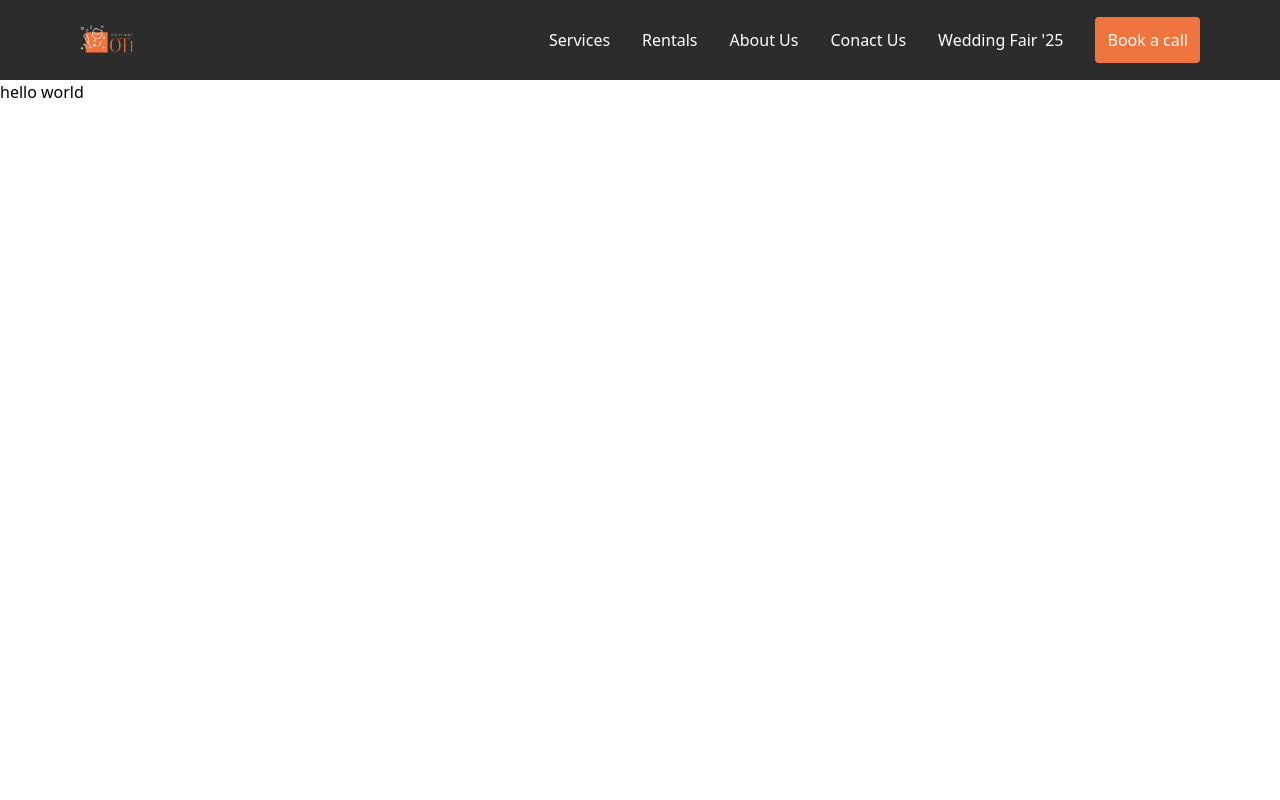
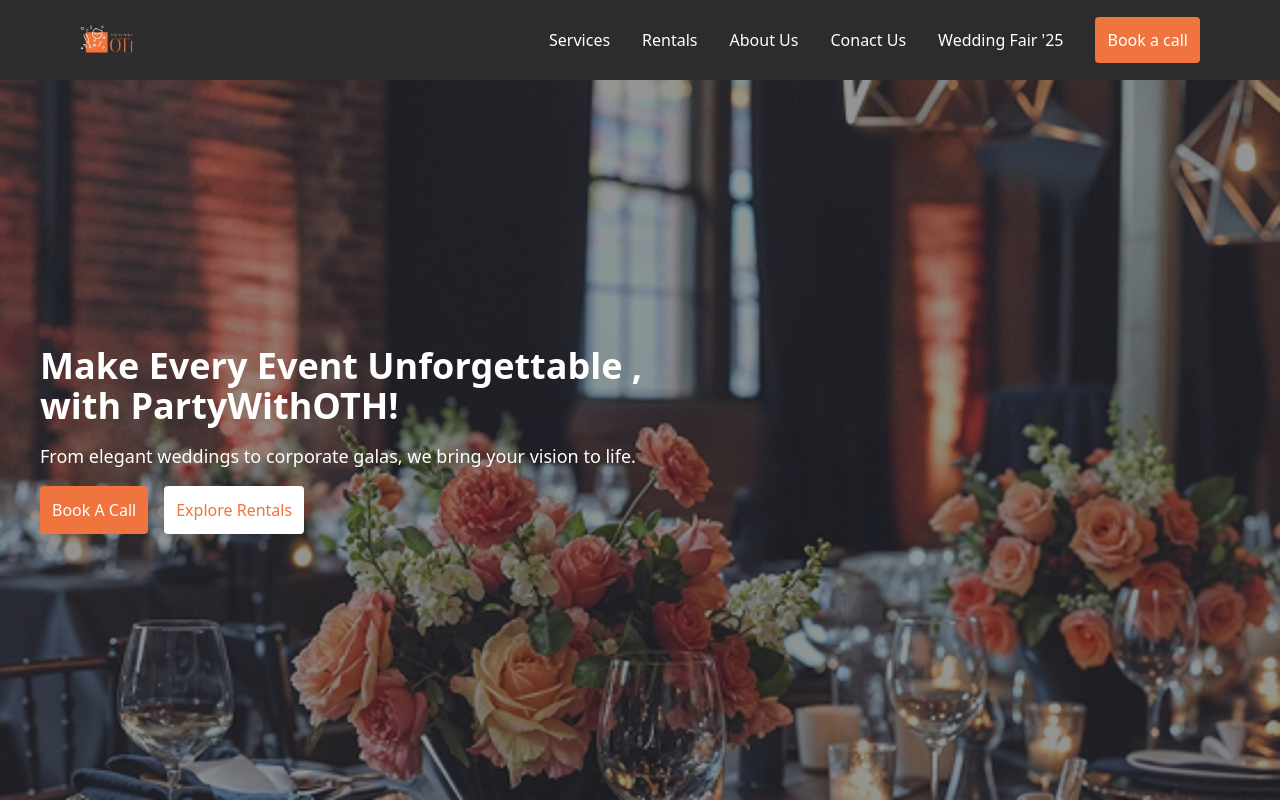
Before and after one commit to victoryBenson/othevents, a Next.js app: page / in a window 1280 px wide. Built offline with nearby package versions, Linux system fonts and the light colour scheme.

Commit message:
added features in landing page

```diff
--- a/src/app/globals.css
+++ b/src/app/globals.css
@@ -6,10 +6,10 @@
 @tailwind components;
 @tailwind utilities;
 
-:root {
+/* :root {
   --background: #171717;
   --foreground: #ffffff;
-}
+} */
 
 /* @media (prefers-color-scheme: dark) {
   :root {
@@ -21,7 +21,7 @@
 body {
   /* color: var(--foreground);
   background: var(--background); */
-  font-family: 'Mulish' sans-serif;
+  /* font-family: 'Mulish' sans-serif; */
 }
 
 
--- a/src/app/page.jsx
+++ b/src/app/page.jsx
@@ -1,8 +1,10 @@
+import HeroHome from "@/components/HeroHome";
 
 export default function Home() {
   return (
    <>
-        <p>hello world</p>
+        <HeroHome/>
+
    </>
   );
 }
--- /dev/null
+++ b/src/components/HeroHome.jsx
@@ -0,0 +1,24 @@
+import HeroHomeCarousel from '@/shared/heroHomeCarousel';
+import Link from 'next/link';
+import React from 'react'
+
+const HeroHome = () => {
+  return (
+    <div className='relative mx-auto flex flex-col justify-center items-start pl-10 h-[90vh] bg-homeBg bg-cover bg-no-repeat bg-center'>
+        <span className='bg-darkgray/50 absolute inset-0 z-10'></span>
+      <div className='text-white flex justify-start items-start flex-col space-y-4 z-10'>
+        <p className='text-4xl font-bold'>
+          Make Every Event Unforgettable ,<br /> with PartyWithOTH!
+        </p>
+        <p className='text-lg'>From elegant weddings to corporate galas, we bring your vision to life.</p>
+        <p className='flex space-x-4'>
+          <Link href={'#'} className='p-3 bg-primary text-white rounded'>Book A Call</Link>
+          <Link href={'#'} className='p-3 bg-white text-primary border-primary rounded'>Explore Rentals</Link>
+        </p>
+      </div>
+        {/* <HeroHomeCarousel/> */}
+    </div>
+  )
+}
+
+export default HeroHome;
--- a/src/components/header.jsx
+++ b/src/components/header.jsx
@@ -1,3 +1,6 @@
+'use client'
+
+import AnimatedLink from '@/shared/AnimatedLink'
 import Logo from '@/shared/logo'
 import Link from 'next/link'
 import React from 'react'
@@ -11,7 +14,8 @@ const Header = () => {
         <div className='flex justify-end w-full'>
             <ul className='flex items-center gap-8'>
                 <li>
-                    <Link href={'#'}>Services</Link>
+                    {/* <Link href={'#'}>Services</Link> */}
+                    <AnimatedLink href={'#'} text='Services' />
                 </li>
                 <li>
                     <Link href={'#'}>Rentals</Link>
--- /dev/null
+++ b/src/shared/AnimatedLink.jsx
@@ -0,0 +1,23 @@
+import React from 'react'
+import {motion} from 'framer-motion';
+
+const AnimatedLink = ({href,text}) => {
+  return (
+    <motion.a
+    href={href}
+    className="relative inline-block text-blue-600 font-semibold"
+    whileHover={{ scale: 1.1 }} // Scale the link on hover
+    whileTap={{ scale: 0.95 }} // Scale down when clicked
+  >
+    {text}
+    <motion.span
+      className="absolute left-0 bottom-0 h-[2px] w-full bg-blue-600"
+      initial={{ scaleX: 0 }} // Start with the line hidden
+      animate={{ scaleX: 1 }} // Animate to full width
+      transition={{ duration: 0.3, ease: "easeInOut" }} // Smooth animation
+    />
+  </motion.a>
+  )
+}
+
+export default AnimatedLink
--- /dev/null
+++ b/src/shared/heroHomeCarousel.jsx
@@ -0,0 +1,35 @@
+'use client'
+import React from 'react'
+import { Swiper, SwiperSlide } from "swiper/react";
+import "swiper/css"; // Core Swiper styles
+
+
+const HeroHomeCarousel = () => {
+  return (
+    <Swiper
+      autoplay={{
+        delay: 1000, // Time between slides in milliseconds
+        disableOnInteraction: false, // Keep autoplay running even after user interaction
+      }}
+      loop={true} // Enable looping
+      slidesPerView={1} // Show one slide at a time
+      spaceBetween={30} // Space between slides in pixels
+
+    >
+      <SwiperSlide>
+        {/* <img src="/assets/image1.jpg" alt="Slide 1" /> */}
+        h1
+      </SwiperSlide>
+      <SwiperSlide>
+        {/* <img src="/assets/image2.jpg" alt="Slide 2" /> */}
+        h2
+      </SwiperSlide>
+      <SwiperSlide>
+        {/* <img src="/assets/image3.jpg" alt="Slide 3" /> */}
+        h3
+      </SwiperSlide>
+    </Swiper>
+  )
+}
+
+export default HeroHomeCarousel;
--- a/tailwind.config.mjs
+++ b/tailwind.config.mjs
@@ -14,6 +14,14 @@ export default {
         primary: '#F0743E',
       },
     },
+    backgroundImage: {
+      'homeBg': "url('/assets/img/About Us image.png')",
+    },
+    fontFamily: {
+      sans: ["Poppins", 'sans'],
+      serif: ["Mulish", 'serif'],
+      desyrel: ['Desyrel', 'cursive']
+    },
   },
   plugins: [],
 };
```
Also changed, not shown: package.json (+7 -4 lines), public/assets/img/About Us image.png (added), 1 other file (tests, documents, lock files or other folders).
